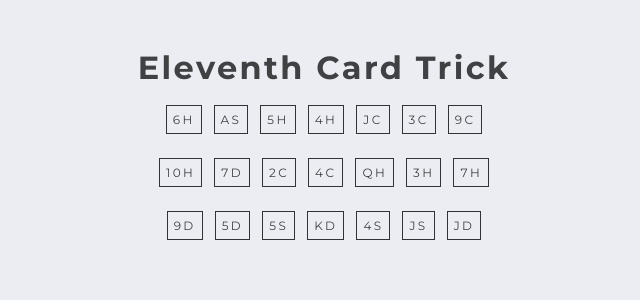
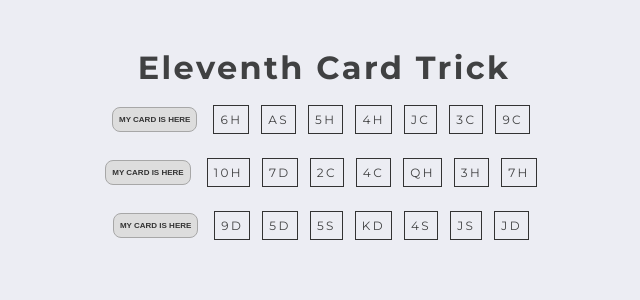
Before and after one commit to JRRGomes/eleventh-card-trick, a React (Create React App) app: page / in a window 1280 px wide. Shown: the top 300 px of the page, without its empty margins (316-956 px from the left). Built offline with nearby package versions, Linux system fonts and the light colour scheme.

Commit message:
feat: Created buttons for each row and added style on it

```diff
--- a/src/components/DeckRow.js
+++ b/src/components/DeckRow.js
@@ -1,9 +1,11 @@
 import DeckCard from './DeckCard';
 
+import '../styles/elements/_button.css';
+
 const DeckRow = ({row}) => {
-
   return (
       <div className='deck-container'>
+        <button className='button'>my card is here</button>
         {row.map((cardObject) => (
           <DeckCard key={`${cardObject.suit}-${cardObject.card}`} {...cardObject} />
         ))}
```
